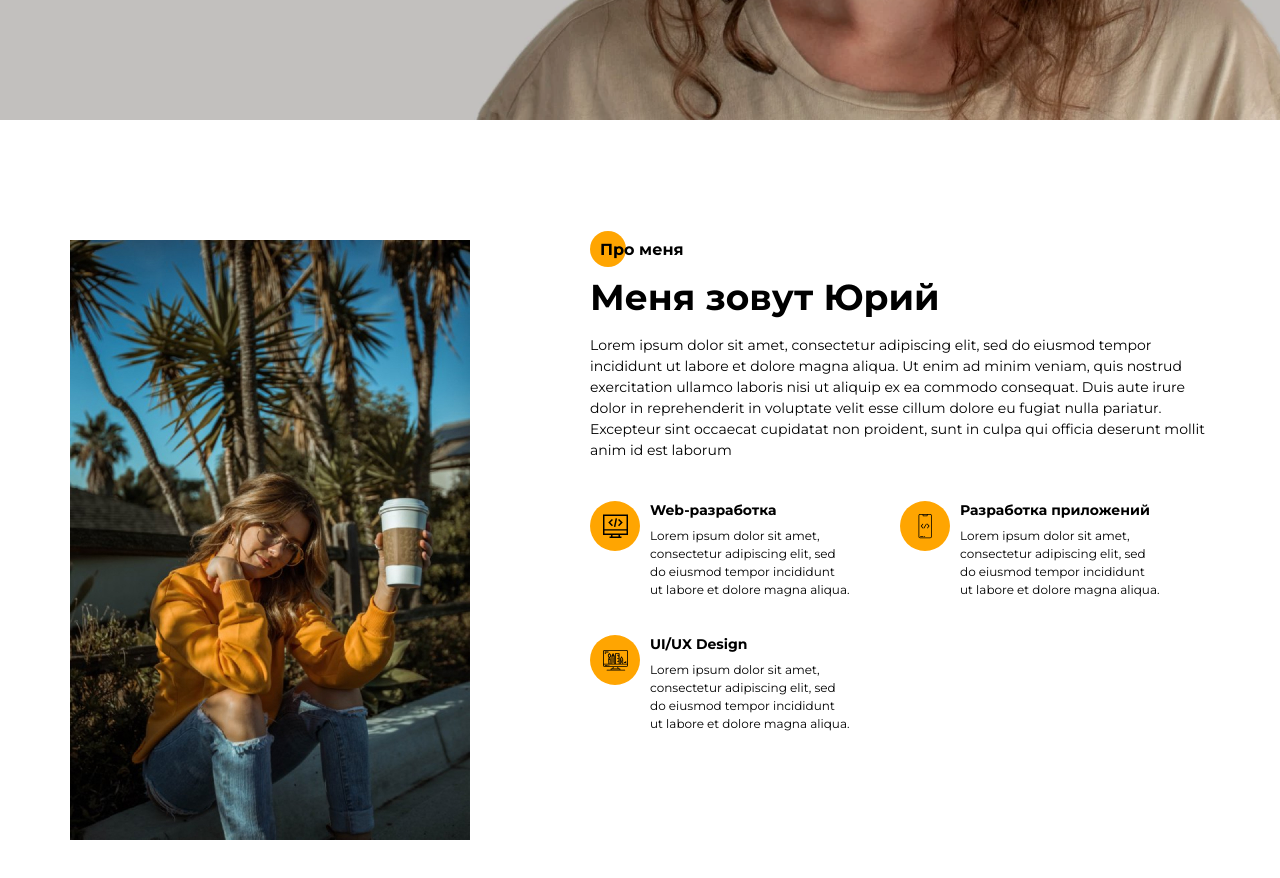
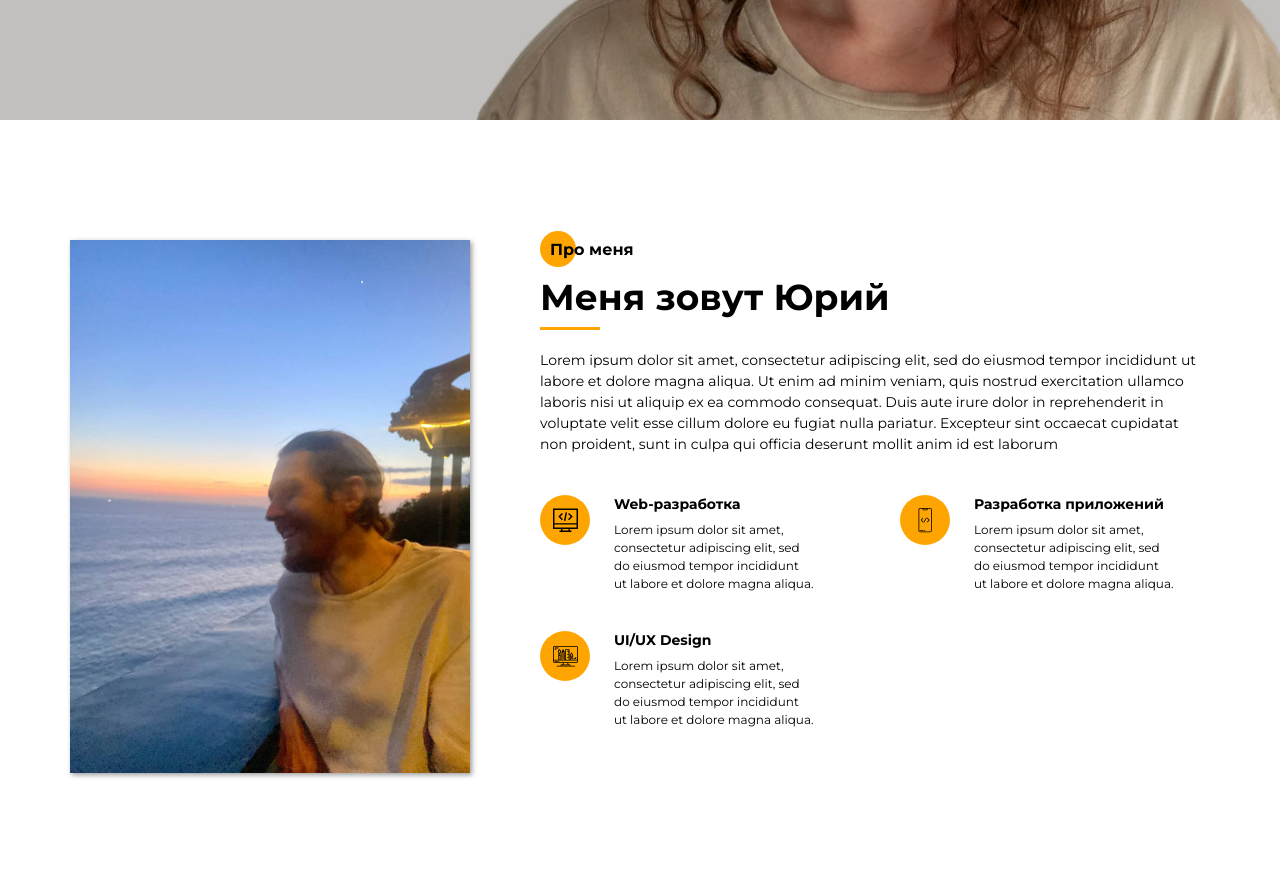
Before and after one commit to virgomessier/portfolio, a website: page src/index.html in a window 1280 px wide. Shown: the part 680-1558 px from the top of the page. Drawn offline with Linux system fonts and the light colour scheme; files that its build step writes are made by us from their sources.

Commit message:
V2.3.1 little bit remade second page and add hover effects

```diff
--- a/src/index.html
+++ b/src/index.html
@@ -247,16 +247,17 @@
     <section class="about">
 		<div class="container">
 			<div class="about__grid-wrapper">
-				<div class="about__grid-wrapper-col">
-					<img class="about__img" src="../image/main_photo.jpg" alt="Мое фото"/>
+				<div class="about__grid-wrapper-col-1">
+					<img class="about__img" src="/image/second_photo.jpg" alt="Мое фото"/>
 				</div>
-				<section class="about__grid-wrapper-col">
+				<section class="about__grid-wrapper-col-2">
 					<h2 class="subtitle subtitle_fz16 about__subtitle">
 						Про меня
 					</h2>
-					<h2 class="title">
+					<h3 class="title">
 						Меня зовут Юрий
-					</h2>
+					</h3>
+					<div class="divider"></div>
 					<p class="descr descr_fz14">
 						Lorem ipsum dolor sit amet, consectetur adipiscing elit, sed do
 						eiusmod tempor incididunt ut labore et dolore magna aliqua. Ut
@@ -267,43 +268,47 @@
 						sunt in culpa qui officia deserunt mollit anim id est laborum
 					</p>
 					<section class="about__work-directions">
+						<div class="about__wd-item">
 							<div class="about__workimg">
 								<img src="icons/about_me/web_development.svg" alt=""/>
 							</div>
-						<div class="about__wd-wrapper">
+							<div>
 								<h3 class="subtitle">
 									Web-разработка
 								</h3>
-							<p class="descr">
+								<p class="descr about__descr">
 									Lorem ipsum dolor sit amet, consectetur adipiscing elit, sed
 									do eiusmod tempor incididunt ut labore et dolore magna aliqua.
 								</p>
 							</div>
+						</div>
+						<div class="about__wd-item">
 							<div class="about__workimg">
 								<img src="icons/about_me/mobile_dev.svg" alt=""/>
-							<span class="about__circle"></span>
 							</div>
-						<div class="about__wd-wrapper">
+							<div>
 								<h3 class="subtitle">
 									Разработка приложений
 								</h3>
-							<p class="descr">
+								<p class="descr about__descr">
 									Lorem ipsum dolor sit amet, consectetur adipiscing elit, sed
 									do eiusmod tempor incididunt ut labore et dolore magna aliqua.
 								</p>
 							</div>
+						</div>
+						<div class="about__wd-item">
 							<div class="about__workimg">
 								<img src="icons/about_me/design.svg" alt="">
-							<span class="about__circle"></span>
 							</div>
-						<div class="about__wd-wrapper">
+							<div>
 								<h3 class="subtitle">
 									UI/UX Design
 								</h3>
-							<p class="descr">
+								<p class="descr about__descr">
 									Lorem ipsum dolor sit amet, consectetur adipiscing elit, sed
 									do eiusmod tempor incididunt ut labore et dolore magna aliqua.
 								</p>
+							</div>
 						</div>
 					</section>
 				</section>
--- a/src/scss/blocks/_about.scss
+++ b/src/scss/blocks/_about.scss
@@ -1,6 +1,6 @@
 .about {
-  min-height: 850px;
-  padding: 120px 0 120px 0;
+  min-height: 750px;
+  padding: 120px 0 0 0;
   &__subtitle {
     position: relative;
     padding-left: 10px;
@@ -8,19 +8,41 @@
   }
   &__grid-wrapper {
     display: grid;
-    grid-template-columns: repeat(2, 1fr);
+    grid-template-columns: 400px 670px;
+    gap: 70px;
+  }
+  &__grid-wrapper-col-1 {
+    width: 400px;
+    height: 600px;
+    img {
+      width: 100%;
+      box-shadow: 2px 2px 5px rgba(0,0,0, 0.4);
+      transition: 0.4s ease;
+      &:hover {
+        box-shadow: 2px 2px 10px rgba(0,0,0, 0.6);
+      }
+    }
   }
   &__work-directions {
     display: grid;
-    grid-template-columns: 60px 250px 60px 250px;
-    grid-template-rows: 1fr 1fr;
+    grid-template-columns: minmax(140px, auto) minmax(140px, auto);
+    grid-template-rows: minmax(116px, auto) minmax(116px, auto);
     row-gap: 20px;
+    column-gap: 50px;
     margin-top: 40px;
-    position: relative;
   }
-  &__wd-wrapper {
-    max-width: 200px;
-    position: relative;
+  &__wd-item {
+    display: grid;
+    grid-template-columns: 50px 1fr;
+    column-gap: 24px;
+    transition: 0.2s all ease;
+    &:hover {
+      border: solid 1px #202020;;
+      box-shadow: 2px 2px 0 rgba(0,0,0, 0.4);
+      cursor: default;
+      padding: 5px;
+      background-color: #fafafa;
+    }
   }
   &__workimg {
     width: 50px;
@@ -35,4 +57,8 @@
       height: 25px;
     }
   }
+  &__descr {
+    min-height: 89px;
+    max-width: 200px;
+  }
 }
--- a/src/scss/blocks/_descr.scss
+++ b/src/scss/blocks/_descr.scss
@@ -2,6 +2,7 @@
   color: #000;
   font-size: 12px;
   font-weight: 500;
+  margin: 0;
   &_fz14 {
     font-size: 14px;
   }
--- /dev/null
+++ b/src/scss/blocks/_divider.scss
@@ -0,0 +1,6 @@
+.divider {
+    width: 60px;
+    height: 3px;
+    background-color: $main-color;
+    margin-bottom: 20px;
+}
--- a/src/scss/blocks/_title.scss
+++ b/src/scss/blocks/_title.scss
@@ -3,6 +3,7 @@
   font-size: 36px;
   font-weight: 700;
   line-height: 60px;
+  margin: 0;
   &_fz48 {
     font-size: 48px;
   }
--- a/src/scss/style.scss
+++ b/src/scss/style.scss
@@ -8,6 +8,7 @@
 @import 'blocks/subtitle';
 @import 'blocks/descr';
 @import 'blocks/btn';
+@import 'blocks/divider';
 @import 'blocks/main-page';
 @import 'blocks/sidesocial';
 @import 'blocks/menu';
```
Also changed, not shown: src/css/style.min.css, src/image/second_photo.jpg (added). Lines whose indentation alone changed are shown as unchanged.
